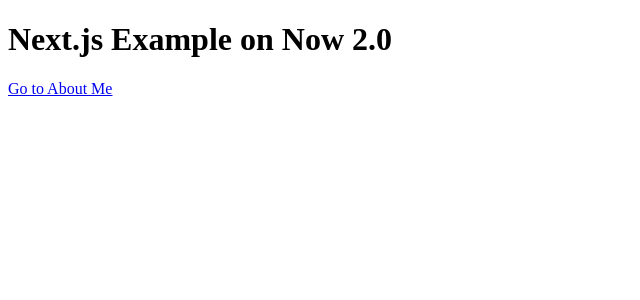
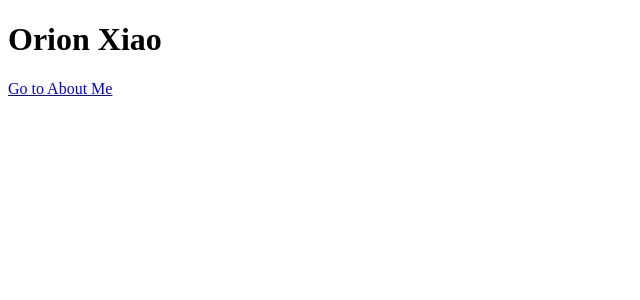
Before and after one commit to orionxiao/portfolio, a Next.js app: page / in a window 1280 px wide. Shown: the top 300 px of the page, without its empty margins (0-640 px from the left). Built offline with nearby package versions, Linux system fonts and the light colour scheme.

Commit message:
testing deployment

```diff
--- a/components/header.js
+++ b/components/header.js
@@ -1,7 +1,7 @@
 function Header() {
   return (
     <header>
-      <h1>Next.js Example on Now 2.0</h1>
+      <h1>Orion Xiao</h1>
     </header>
   );
 }
```
